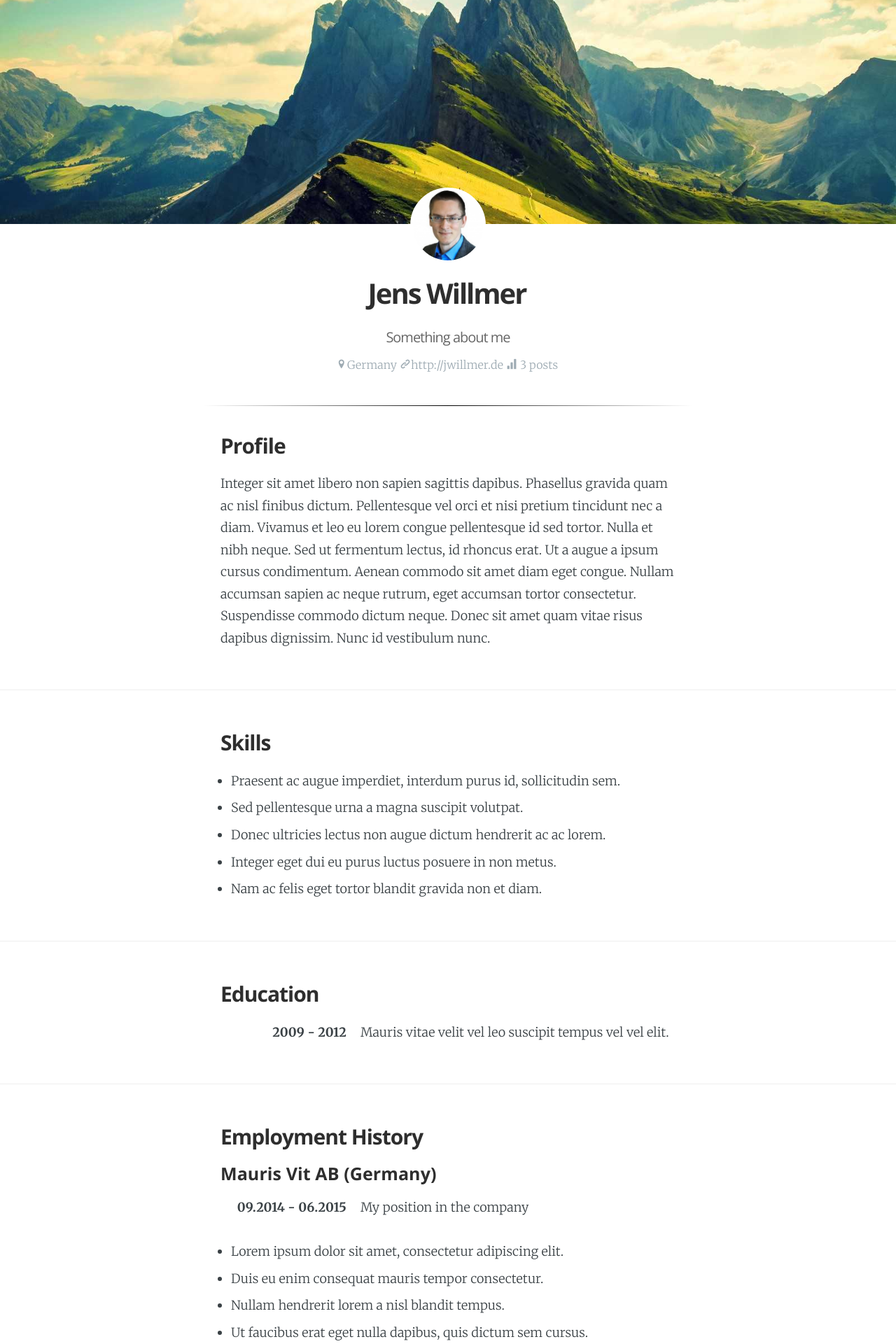
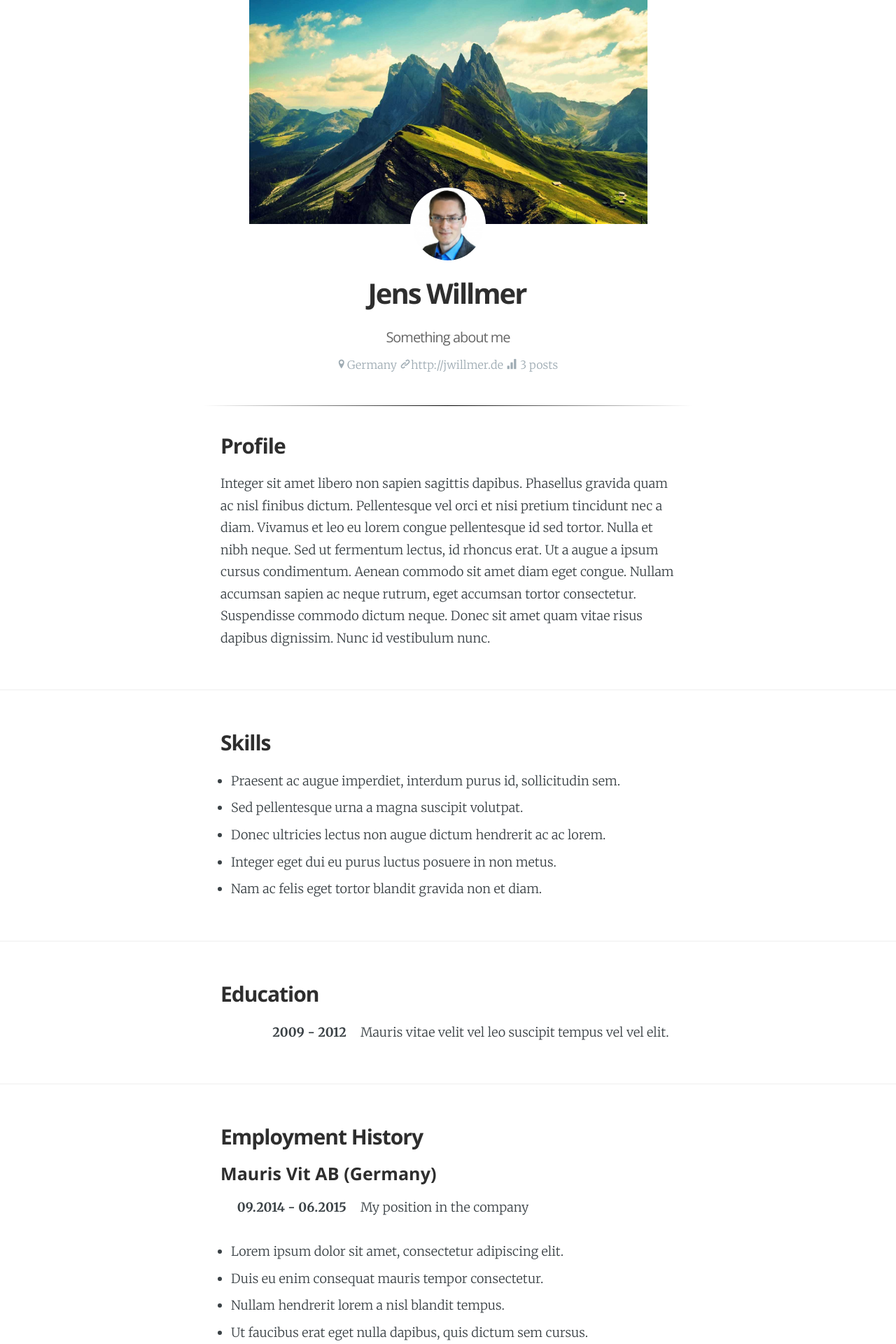
Before and after one commit to jwillmer/jekyllDecent, a Jekyll site: the page built from _pages/about.md, in a window 1280 px wide. Shown: the top 1920 px of the page at 70% size. Built offline with Jekyll 4.4.1, drawn with Linux system fonts in a browser that asks for light colours; nearby versions of some CDN libraries; some web fonts are replaced.

Commit message:
Implemented banner scroll on about pages

```diff
--- a/_sass/override.scss
+++ b/_sass/override.scss
@@ -21,6 +21,11 @@
     }
 }
 
+.author-cover {
+    background-attachment:fixed;
+    background-size: contain;
+    background-position: top center;
+}
 
 /* as long as is is not fixed in the forked repo */
 .single-post .post-content {
```
